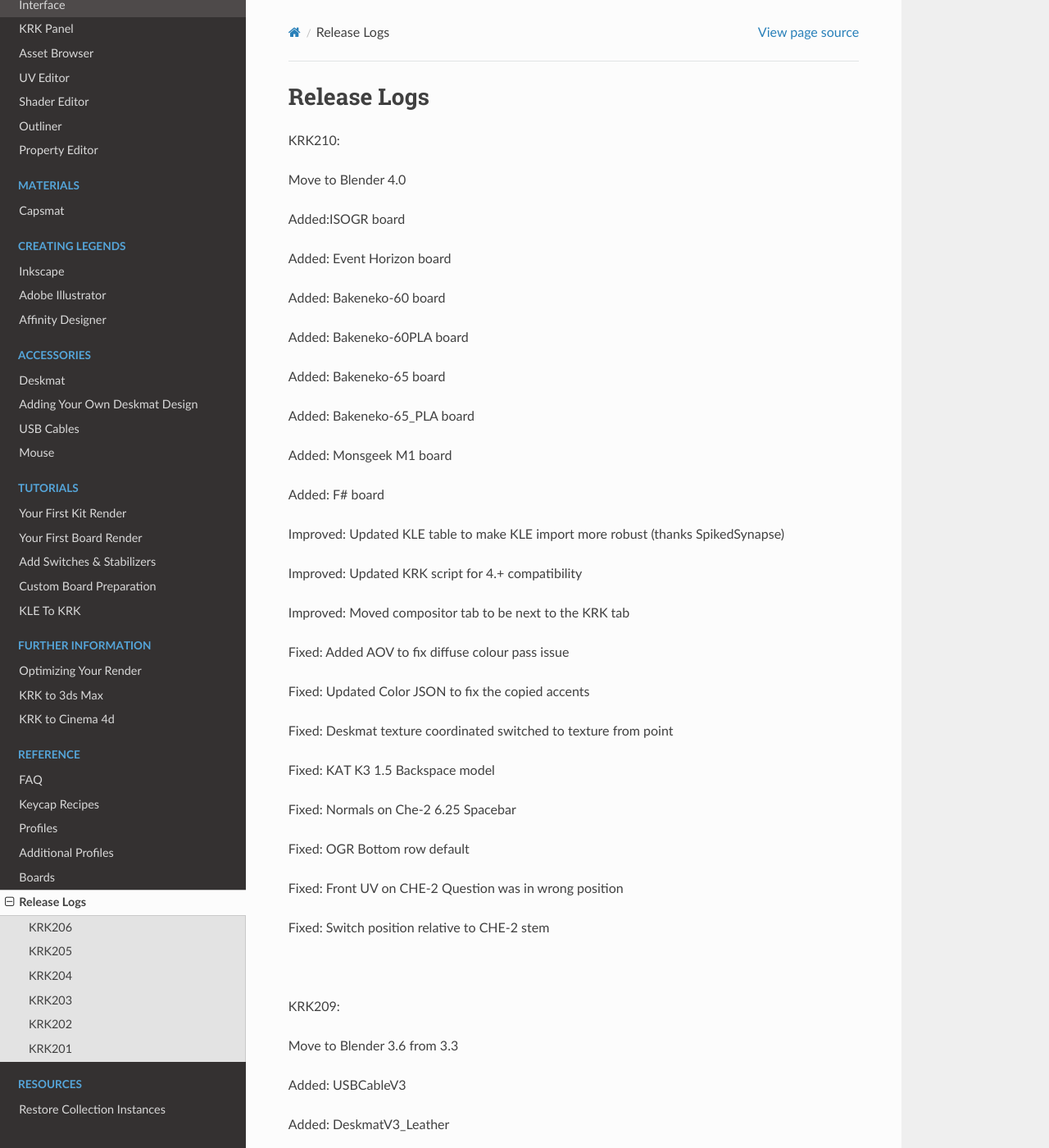
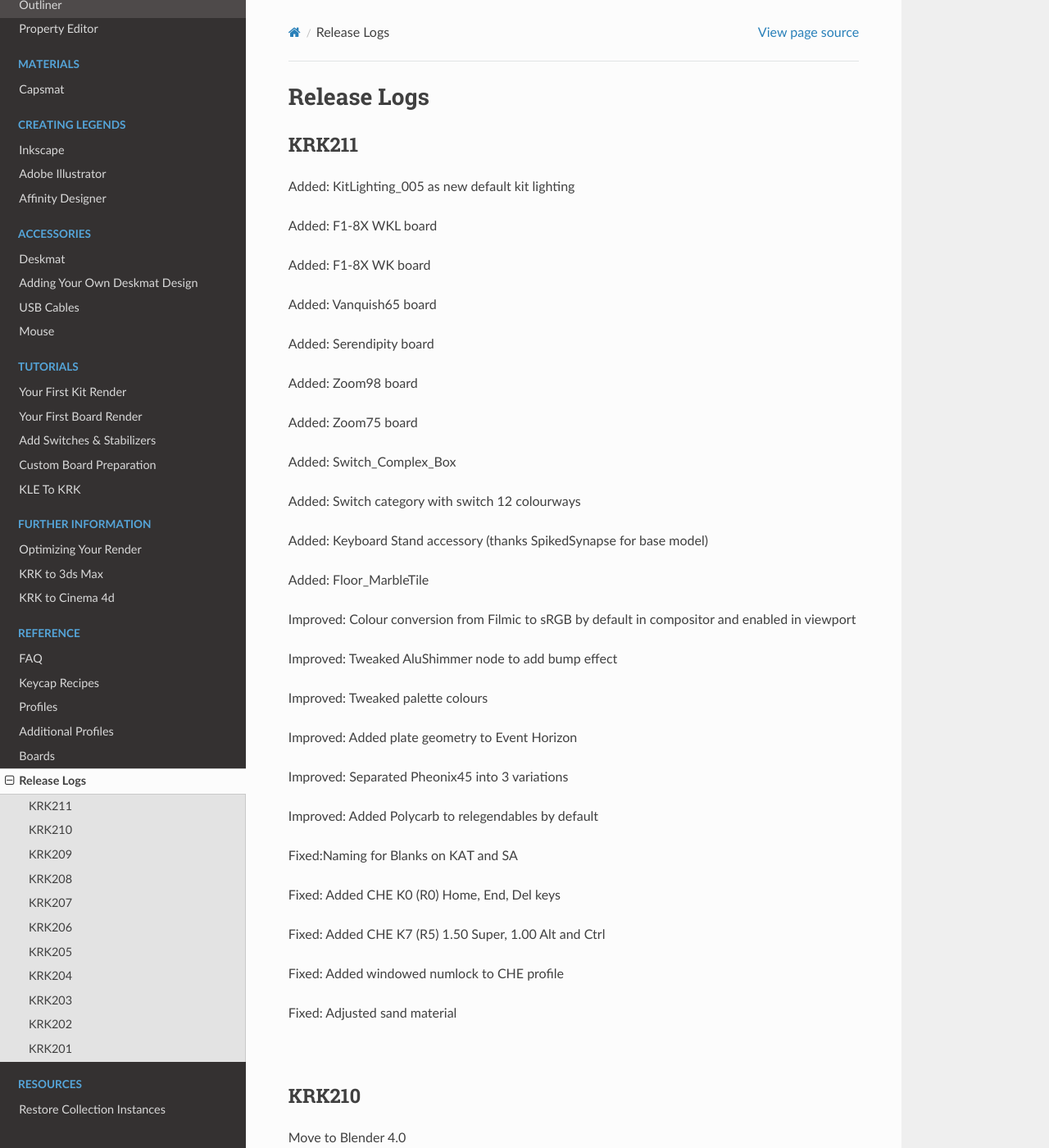
Before and after one commit to imperfectlink/KeyboardRenderKit, a Sphinx documentation site: the page built from docs/source/releases.rst, in a window 1280 px wide and 1400 px high. Shown: the whole window at 82% size. Built offline with Sphinx 7.4.7 and the Read the Docs theme 2.0.0, drawn with Linux system fonts in a browser that asks for light colours; some of the changed text lies outside the part shown.

Commit message:
Update releases.rst

```diff
--- a/docs/source/releases.rst
+++ b/docs/source/releases.rst
@@ -1,8 +1,57 @@
 Release Logs
 ====
 
+KRK211
+~~~~
 
-KRK210:
+Added: KitLighting_005 as new default kit lighting
+
+Added: F1-8X WKL board
+
+Added: F1-8X WK board
+
+Added: Vanquish65 board
+
+Added: Serendipity board
+
+Added: Zoom98 board
+
+Added: Zoom75 board
+
+Added: Switch_Complex_Box
+
+Added: Switch category with switch 12 colourways
+
+Added: Keyboard Stand accessory (thanks SpikedSynapse for base model)
+
+Added: Floor_MarbleTile
+
+Improved: Colour conversion from Filmic to sRGB by default in compositor and enabled in viewport
+
+Improved: Tweaked AluShimmer node to add bump effect
+
+Improved: Tweaked palette colours
+
+Improved: Added plate geometry to Event Horizon
+
+Improved: Separated Pheonix45 into 3 variations
+
+Improved: Added Polycarb to relegendables by default
+
+Fixed:Naming for Blanks on KAT and SA
+
+Fixed: Added CHE K0 (R0) Home, End, Del keys
+
+Fixed: Added CHE K7 (R5) 1.50 Super, 1.00 Alt and Ctrl
+
+Fixed: Added windowed numlock to CHE profile
+
+Fixed: Adjusted sand material
+
+|
+
+KRK210
+~~~~
 
 Move to Blender 4.0
 
@@ -46,7 +95,8 @@ Fixed: Switch position relative to CHE-2 stem
 
 |
 
-KRK209:
+KRK209
+~~~~
 
 Move to Blender 3.6 from 3.3
 
@@ -72,7 +122,8 @@ Fixed: W1AT bottom row layer turned off
 
 |
 
-KRK208:
+KRK208
+~~~~
 
 Added: Stickers
 
@@ -114,7 +165,8 @@ Fixed: G305 face orientation
 
 |
 
-KRK207:
+KRK207
+~~~~
 
 Added: Model Thirteen board
 
```
